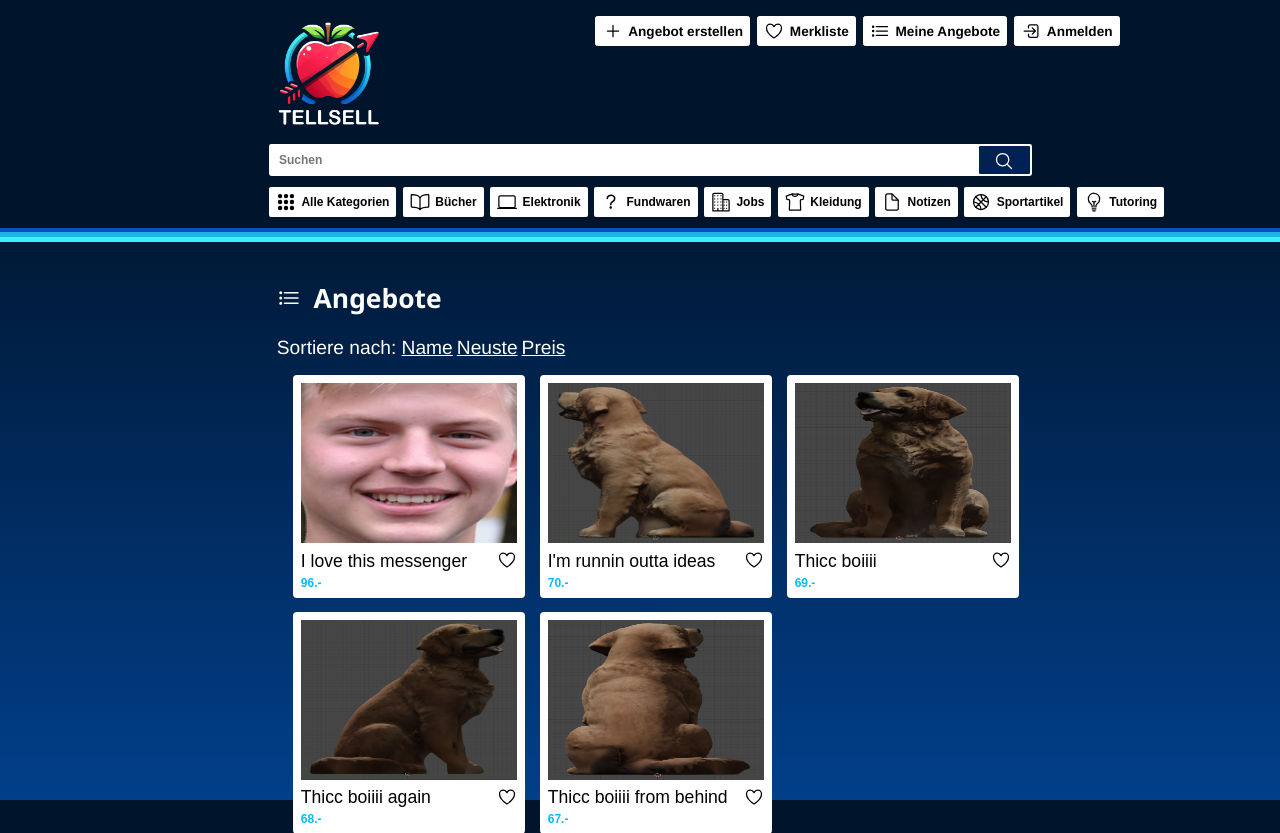
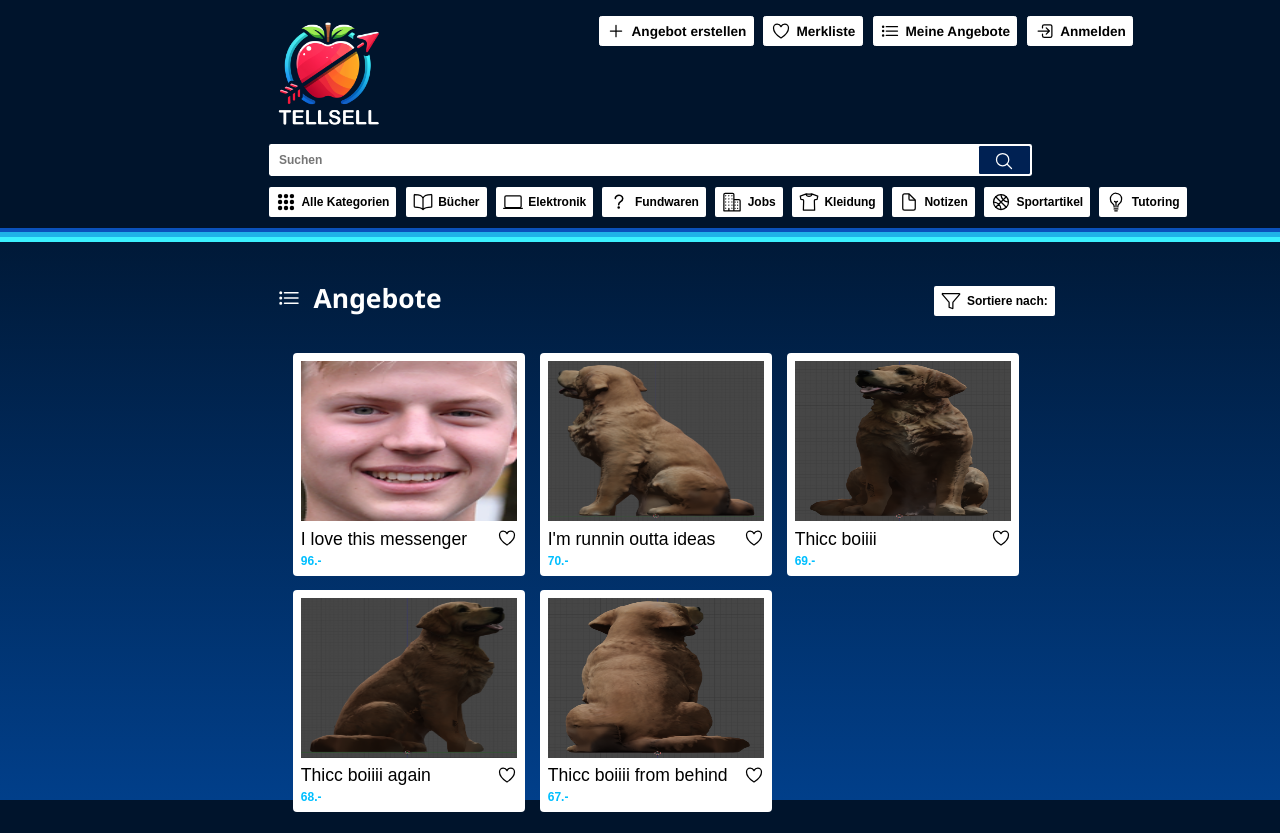
Before and after one commit to Mostercoder/Projekt-Web-App, a Flask app: page / in a window 1280 px wide. Shown: the top 833 px of the page. After the commit the page ends 812 px from the top, so only its background shows below. Run offline with Flask 3, Linux system fonts and the light colour scheme; data comes from the database, SQL or seed files in the repository; some libraries are stand-ins or nearby versions.

Commit message:
Add files via upload

```diff
--- a/tellsell/static/script.js
+++ b/tellsell/static/script.js
@@ -34,6 +34,7 @@ function toggleHeart() {
       heartIcon.setAttribute('name', 'heart-outline');
     }
     }
+
 function displayOwnerProfile(element) {
   // Get the user_id from the data attribute
   var user_id = element.getAttribute("data-user-id");
@@ -63,3 +64,22 @@ function displayOwnerProfile(element) {
           preview.style.display = 'none'; // Hide the image if no file selected
       }
   }
+
+function toggleDropdown() {
+  var sortBtn = document.querySelector('.sort-btn');
+  var sortDropdown = document.querySelector('.sort-dropdown');
+
+  sortDropdown.style.display = (sortDropdown.style.display === 'block') ? 'none' : 'block';
+  sortBtn.classList.toggle('active', sortDropdown.style.display === 'block');
+}
+
+document.addEventListener('click', function (event) {
+  var sortContainer   = document.getElementById('sortContainer');
+  var sortDropdown    = document.querySelector('.sort-dropdown');
+  var sortBtn         = document.querySelector('.sort-btn');
+
+  if (!sortContainer.contains(event.target)) {
+    sortDropdown.style.display = 'none';
+    sortBtn.classList.remove('active');
+  }
+});
--- a/tellsell/static/style_header.css
+++ b/tellsell/static/style_header.css
@@ -205,3 +205,13 @@ ul {
   list-style: none;
   overflow-y: hidden;
 }
+
+@media (max-width: 1920px){
+  .account_options button {
+    margin-left: .76vw;
+  }
+
+  .categories li {
+    padding-left: .71vw;
+  }
+}
--- a/tellsell/static/style_index.css
+++ b/tellsell/static/style_index.css
@@ -27,6 +27,79 @@ h1 a {
   font-family: 'Segoe UI';
   margin-left: 1vw;
   font-size: 3.3vh;
+}
+
+/* sort dropdown */
+.sort-container {
+  position:absolute;
+  top:35.8vh;
+  left: 72.8vw;
+}
+
+.sort-btn {
+  display: flex;
+  align-items: center;
+  font-weight: bolder;
+  font-family: "Guill Sans", sans-serif;
+  font-size: 1.5vh;
+  color: black;
+  text-decoration: none;
+  border: none;
+
+  background-color: rgb(255, 255, 255);
+  transition: background-color 0.3s ease;
+  border-radius: .15vw;
+  padding: .6vh .548vw;
+  cursor: pointer;
+}
+
+.sort-btn:hover {
+  background-color: rgb(155, 155, 155);
+}
+
+.sort-btn ion-icon {
+  margin-right: .44vw;
+}
+
+.sort-btn.active {
+  border-bottom-left-radius: 0;
+  border-bottom-right-radius: 0;
+}
+
+.sort-dropdown {
+  position: absolute;
+  top: 100%;
+  left: 0;
+  width: 100%;
+
+  text-align: center;
+  display: none;
+  background-color: #ffffff;
+}
+
+.sort-dropdown:last-of-type {
+  border-bottom-left-radius: .3vh;
+  border-bottom-right-radius: .3vh;
+}
+
+.sort-dropdown a:hover:last-of-type {
+  border-bottom-left-radius: .3vh;
+  border-bottom-right-radius: .3vh;
+}
+
+.sort-dropdown a {
+  color: black;
+  padding: .6vh .548vw;
+  display: block;
+  font-weight: bolder;
+  font-family: "Guill Sans", sans-serif;
+  font-size: 1.5vh;
+  transition: background-color 0.3s ease;
+  text-decoration: none;
+}
+
+.sort-dropdown a:hover {
+  background-color: #cdcdcd;
 }
 
 h2 {
@@ -91,3 +164,9 @@ h2 {
   font-size: 1.5vh;
   color: rgb(0, 191, 255);
 }
+
+@media (max-width: 1920px){
+  .sort-container {
+    left: 73vw;
+  }
+}
--- a/tellsell/templates/index.html
+++ b/tellsell/templates/index.html
@@ -67,15 +67,20 @@
   <script type="module" src="./static/script.js"></script>
 
   <!-- Display all items -->
-  <h1><ion-icon name="list-outline"></ion-icon><a>Angebote</a></h1>
+  <h1>
+    <ion-icon name="list-outline"></ion-icon>
+    <a>Angebote</a>
+  </h1>
 
-  <!-- Sorting links -->
-  <div>
-    <a class="search">Sortiere nach: </a>
-    <a class="search" href="{{ url_for('index', sort='itemname') }}">Name</a>
-    <a class="search" href="{{ url_for('index', sort='date_added DESC') }}">Neuste</a>
-    <a class="search" href="{{ url_for('index', sort='price') }}">Preis</a>
-  </div>
+    <!-- Sorting links -->
+    <div class="sort-container">
+      <button class="sort-btn" onclick="toggleDropdown()"><ion-icon name="funnel-outline"></ion-icon>Sortiere nach:</button>
+      <div class="sort-dropdown" id="sortDropdown">
+        <a class="search" href="{{ url_for('index', sort='itemname') }}">Name</a>
+        <a class="search" href="{{ url_for('index', sort='date_added DESC') }}">Neuste</a>
+        <a class="search" href="{{ url_for('index', sort='price') }}">Preis</a>
+      </div>
+    </div>
 
   {% if items %}
     <div class="grid-container">
```
